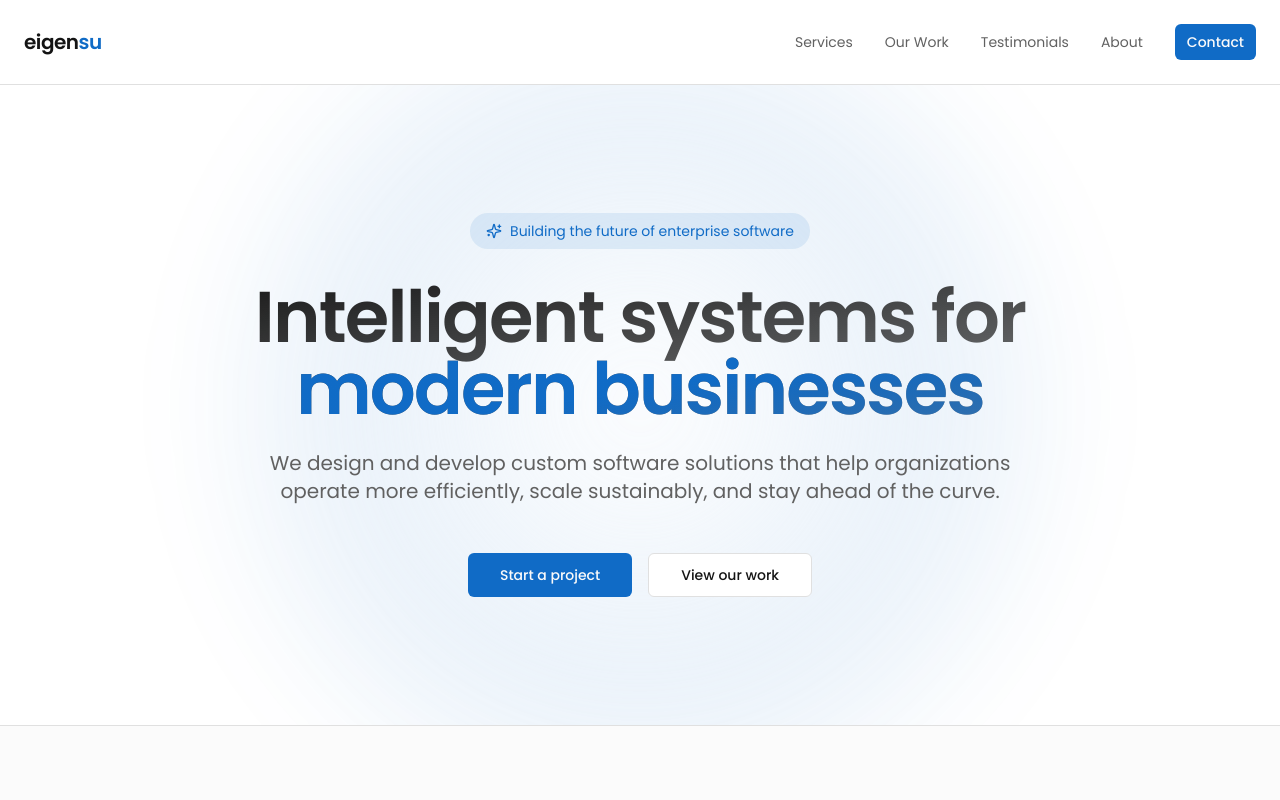
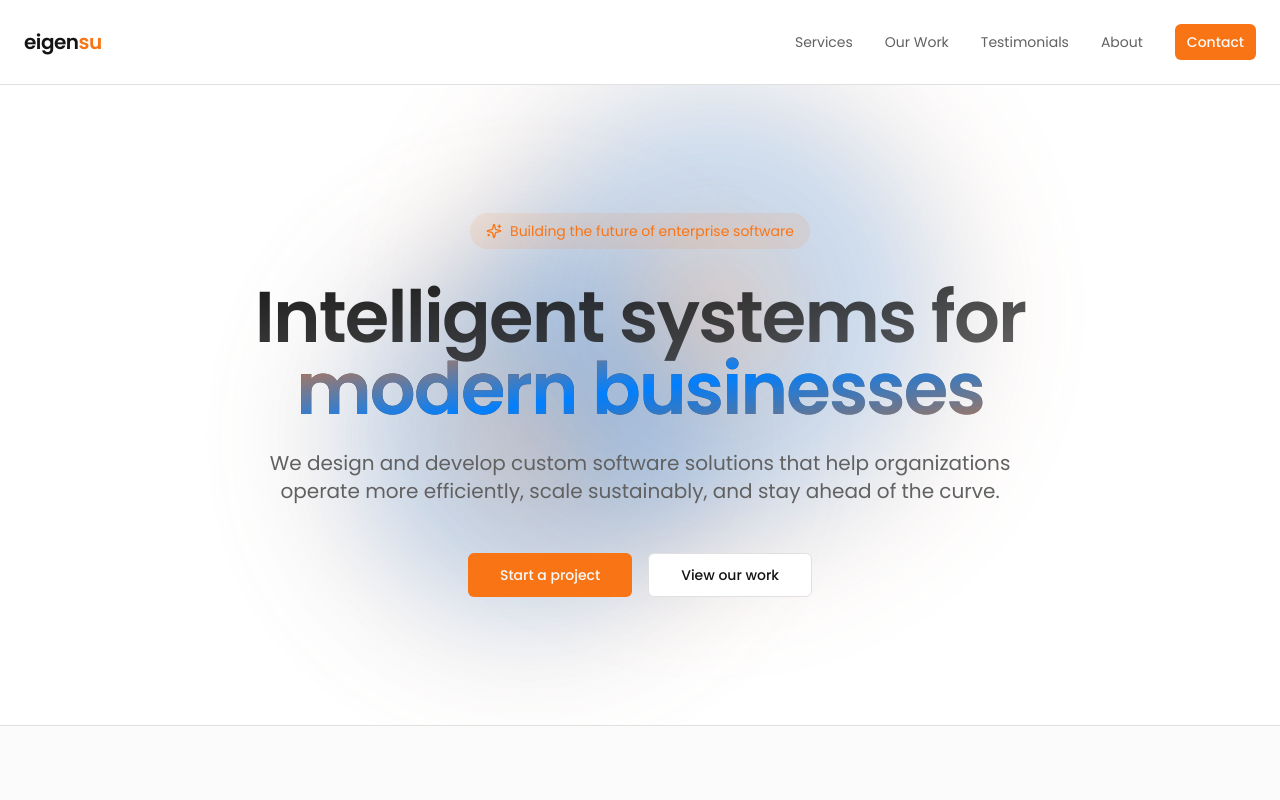
Before and after one commit to Eigensu/cover, a React (Vite) app: page / in a window 1280 px wide. Shown: the top 800 px of the page. Built offline with nearby package versions, Linux system fonts and the light colour scheme; the HTML template or start-up script is replaced by a standard one.

Commit message:
Add gradient blobs and update color scheme
Implement gradient blobs with orange and blue hues, inspired by the provided image. Update the website's color scheme to a minimal orange-blue gradient with black and white elements.

```diff
--- a/src/index.css
+++ b/src/index.css
@@ -17,7 +17,7 @@ All colors MUST be HSL.
     --popover: 0 0% 100%;
     --popover-foreground: 0 0% 8%;
 
-    --primary: 210 85% 42%;
+    --primary: 25 95% 53%;
     --primary-foreground: 0 0% 98%;
 
     --secondary: 0 0% 94%;
@@ -26,7 +26,7 @@ All colors MUST be HSL.
     --muted: 0 0% 94%;
     --muted-foreground: 0 0% 38%;
 
-    --accent: 210 75% 38%;
+    --accent: 210 100% 50%;
     --accent-foreground: 0 0% 98%;
 
     --destructive: 0 84.2% 60.2%;
@@ -34,7 +34,7 @@ All colors MUST be HSL.
 
     --border: 0 0% 88%;
     --input: 0 0% 88%;
-    --ring: 210 85% 42%;
+    --ring: 25 95% 53%;
 
     --radius: 0.5rem;
 
@@ -58,7 +58,7 @@ All colors MUST be HSL.
     --popover: 0 0% 8%;
     --popover-foreground: 0 0% 92%;
 
-    --primary: 210 85% 48%;
+    --primary: 25 95% 53%;
     --primary-foreground: 0 0% 8%;
 
     --secondary: 0 0% 12%;
@@ -67,7 +67,7 @@ All colors MUST be HSL.
     --muted: 0 0% 12%;
     --muted-foreground: 0 0% 52%;
 
-    --accent: 210 75% 45%;
+    --accent: 210 100% 50%;
     --accent-foreground: 0 0% 92%;
 
     --destructive: 0 62.8% 30.6%;
@@ -75,7 +75,7 @@ All colors MUST be HSL.
 
     --border: 0 0% 18%;
     --input: 0 0% 18%;
-    --ring: 210 85% 48%;
+    --ring: 25 95% 53%;
 
     --sidebar-background: 0 0% 8%;
     --sidebar-foreground: 0 0% 78%;
@@ -104,10 +104,35 @@ All colors MUST be HSL.
   }
 
   .text-gradient-primary {
-    @apply bg-gradient-to-br from-primary via-primary to-primary/60 bg-clip-text text-transparent;
+    @apply bg-gradient-to-br from-primary via-accent to-primary/60 bg-clip-text text-transparent;
   }
 
   .bg-gradient-radial {
     background-image: radial-gradient(circle, var(--tw-gradient-stops));
   }
+
+  .gradient-blob {
+    background: radial-gradient(circle at center,
+      hsl(var(--primary) / 0.6),
+      hsl(var(--accent) / 0.5) 40%,
+      hsl(var(--primary) / 0.3) 70%,
+      transparent 100%);
+    filter: blur(60px);
+    animation: blob 8s ease-in-out infinite;
+  }
+
+  @keyframes blob {
+    0%, 100% {
+      transform: translate(0, 0) scale(1);
+    }
+    25% {
+      transform: translate(20px, -20px) scale(1.1);
+    }
+    50% {
+      transform: translate(-20px, 20px) scale(0.9);
+    }
+    75% {
+      transform: translate(-20px, -20px) scale(1.05);
+    }
+  }
 }
--- a/src/pages/Index.tsx
+++ b/src/pages/Index.tsx
@@ -48,9 +48,9 @@ const Index = () => {
 
       {/* Hero Section */}
       <section className="relative container mx-auto px-6 py-24 md:py-32 overflow-hidden">
-        <div className="absolute inset-0 flex items-center justify-center pointer-events-none">
-          <div className="w-[800px] h-[800px] bg-gradient-radial from-white via-primary/15 to-primary/5 rounded-full blur-3xl opacity-60"></div>
-        </div>
+        {/* Animated gradient blobs */}
+        <div className="absolute top-1/4 left-1/4 w-[400px] h-[400px] gradient-blob rounded-full opacity-70 pointer-events-none"></div>
+        <div className="absolute bottom-1/4 right-1/4 w-[500px] h-[500px] gradient-blob rounded-full opacity-60 pointer-events-none" style={{ animationDelay: '2s' }}></div>
 
         <div className="relative max-w-5xl mx-auto text-center">
           <div className="inline-flex items-center gap-2 px-4 py-2 rounded-full bg-primary/10 text-primary text-sm mb-8">
@@ -77,7 +77,8 @@ const Index = () => {
 
       {/* Services Section */}
       <section id="services" className="relative border-t border-border bg-muted/30 overflow-hidden">
-        <div className="absolute bottom-0 right-0 w-[600px] h-[600px] bg-gradient-radial from-white via-accent/10 to-transparent rounded-full blur-3xl opacity-40 pointer-events-none"></div>
+        {/* Gradient blob bottom right */}
+        <div className="absolute -bottom-32 -right-32 w-[500px] h-[500px] gradient-blob rounded-full opacity-50 pointer-events-none" style={{ animationDelay: '1s' }}></div>
         <div className="container mx-auto px-6 py-24 md:py-32 relative">
           <div className="text-center mb-16">
             <h2 className="text-3xl md:text-5xl font-semibold tracking-tight mb-4 text-gradient">What we do</h2>
@@ -122,7 +123,8 @@ const Index = () => {
 
       {/* Work Showcase */}
       <section id="work" className="relative border-t border-border overflow-hidden">
-        <div className="absolute top-0 left-0 w-[500px] h-[500px] bg-gradient-radial from-white via-primary/12 to-transparent rounded-full blur-3xl opacity-50 pointer-events-none"></div>
+        {/* Gradient blob top left */}
+        <div className="absolute -top-32 -left-32 w-[450px] h-[450px] gradient-blob rounded-full opacity-50 pointer-events-none" style={{ animationDelay: '3s' }}></div>
         <div className="container mx-auto px-6 py-24 md:py-32 relative">
           <div className="text-center mb-16">
             <h2 className="text-3xl md:text-5xl font-semibold tracking-tight mb-4 text-gradient">Featured work</h2>
@@ -171,7 +173,8 @@ const Index = () => {
 
       {/* Testimonials */}
       <section id="testimonials" className="relative border-t border-border bg-muted/30 overflow-hidden">
-        <div className="absolute top-1/2 left-1/2 -translate-x-1/2 -translate-y-1/2 w-[700px] h-[700px] bg-gradient-radial from-white via-accent/8 to-transparent rounded-full blur-3xl opacity-30 pointer-events-none"></div>
+        {/* Gradient blob center */}
+        <div className="absolute top-1/2 right-1/4 -translate-y-1/2 w-[550px] h-[550px] gradient-blob rounded-full opacity-40 pointer-events-none" style={{ animationDelay: '4s' }}></div>
         <div className="container mx-auto px-6 py-24 md:py-32 relative">
           <div className="text-center mb-16">
             <h2 className="text-3xl md:text-5xl font-semibold tracking-tight mb-4 text-gradient">What clients say</h2>
@@ -205,7 +208,8 @@ const Index = () => {
 
       {/* Contact Section */}
       <section id="contact" className="relative border-t border-border bg-muted/30 overflow-hidden">
-        <div className="absolute bottom-0 left-1/4 w-[600px] h-[600px] bg-gradient-radial from-white via-primary/10 to-transparent rounded-full blur-3xl opacity-40 pointer-events-none"></div>
+        {/* Gradient blob bottom left */}
+        <div className="absolute -bottom-32 left-1/4 w-[480px] h-[480px] gradient-blob rounded-full opacity-45 pointer-events-none"></div>
         <div className="container mx-auto px-6 py-24 md:py-32 relative">
           <div className="max-w-4xl mx-auto text-center">
             <h2 className="text-3xl md:text-5xl font-semibold tracking-tight mb-6 text-gradient">Let's build something great</h2>
```
